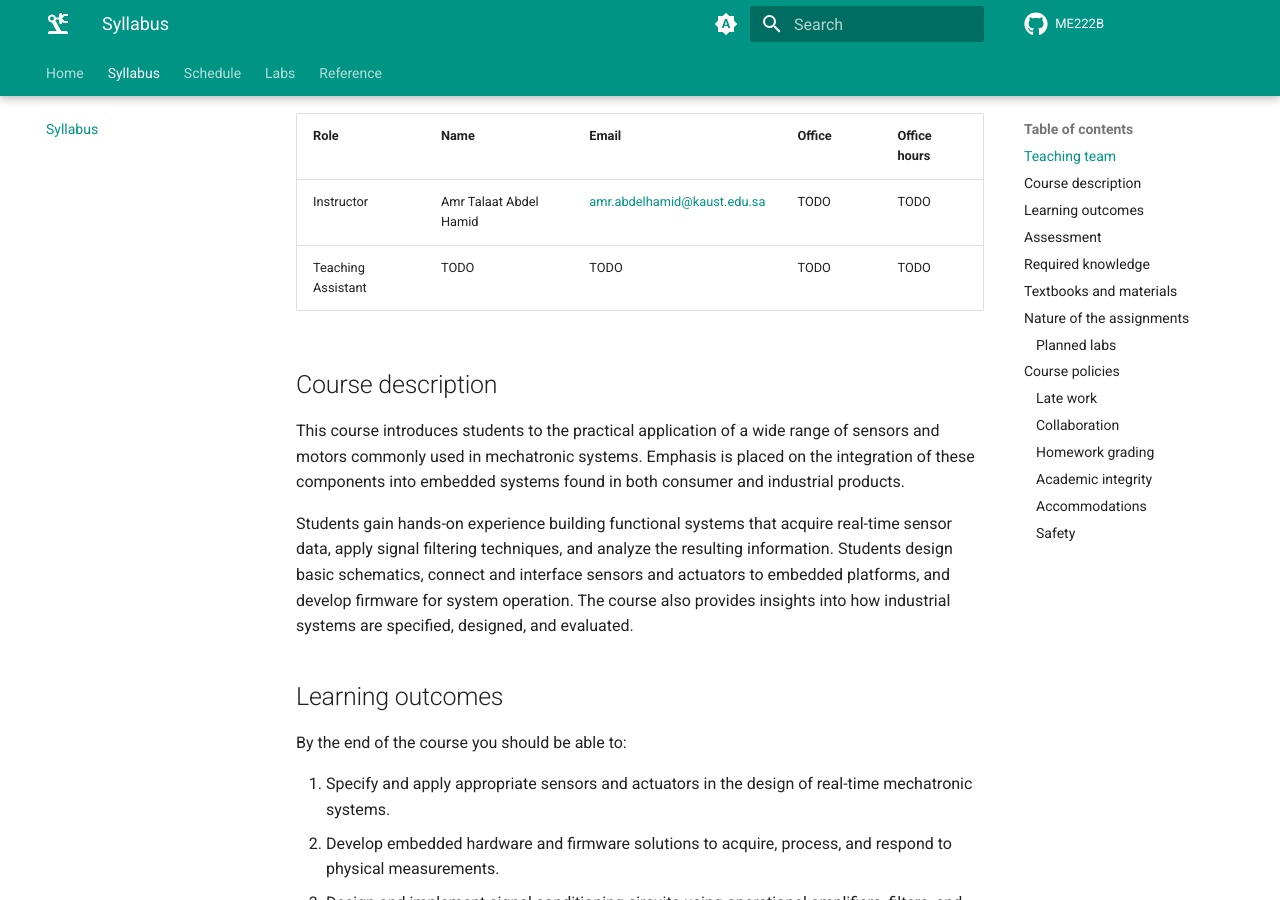
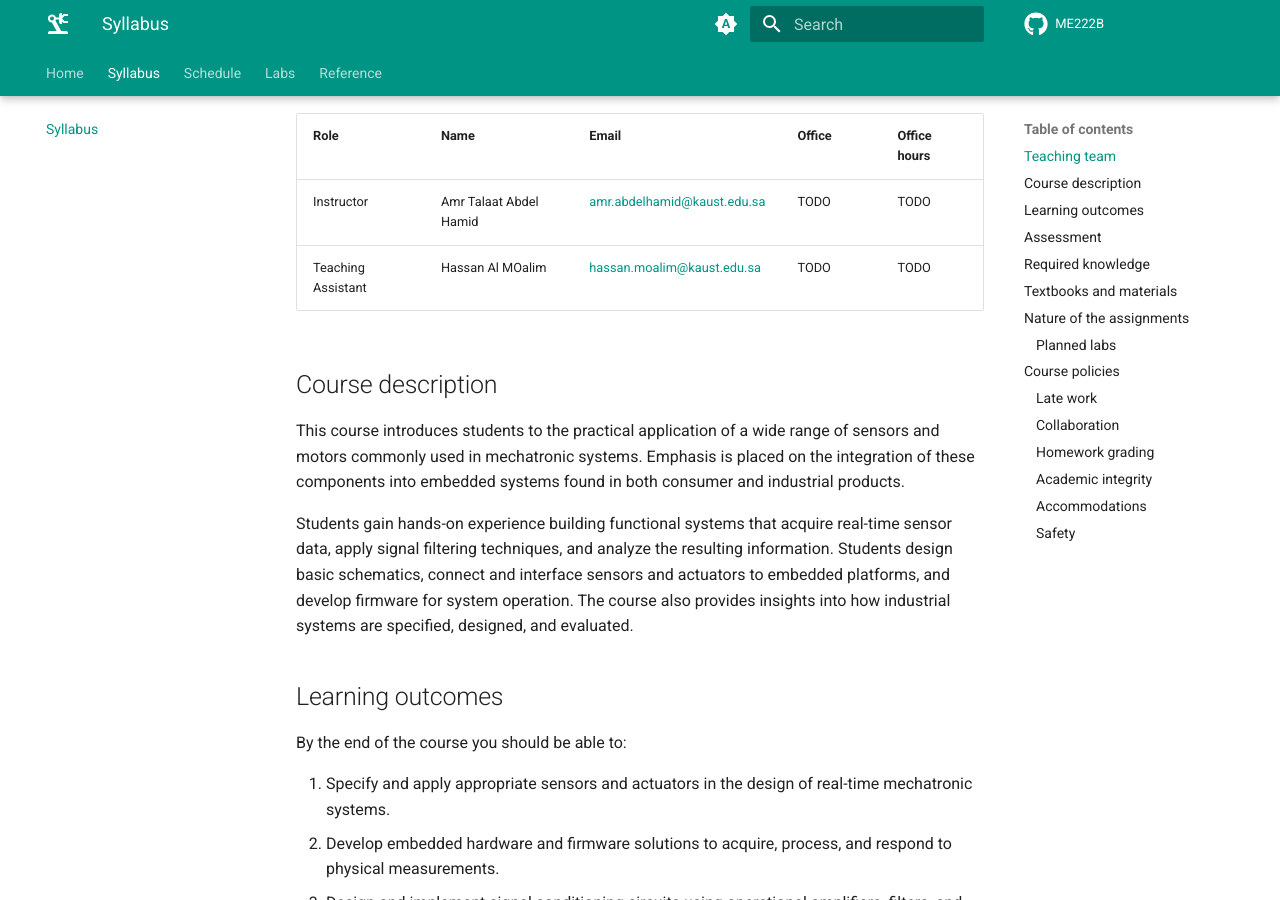
Before and after one commit to Hassan-Al-Moalim/ME222B, an MkDocs documentation site: the page built from docs/syllabus.md, in a window 1280 px wide and 900 px high, scrolled down 445 px. Built offline with MkDocs 1.6.1 and Material for MkDocs 9.7.7, drawn with Linux system fonts in a browser that asks for light colours; comment, search, counter and statistics services are not loaded.

Commit message:
Update syllabus.md
Added TA Information

```diff
--- a/docs/syllabus.md
+++ b/docs/syllabus.md
@@ -19,7 +19,7 @@ Division of Mechanical Engineering · Fall 2026/2027
 | Role | Name | Email | Office | Office hours |
 | --- | --- | --- | --- | --- |
 | Instructor | Amr Talaat Abdel Hamid | [amr.abdelhamid@kaust.edu.sa](mailto:amr.abdelhamid@kaust.edu.sa) | TODO | TODO |
-| Teaching Assistant | TODO | TODO | TODO | TODO |
+| Teaching Assistant | Hassan Al MOalim | [hassan.moalim@kaust.edu.sa](mailto:hassan.moalim@kaust.edu.sa) | TODO | TODO |
 
 ## Course description
 
```
